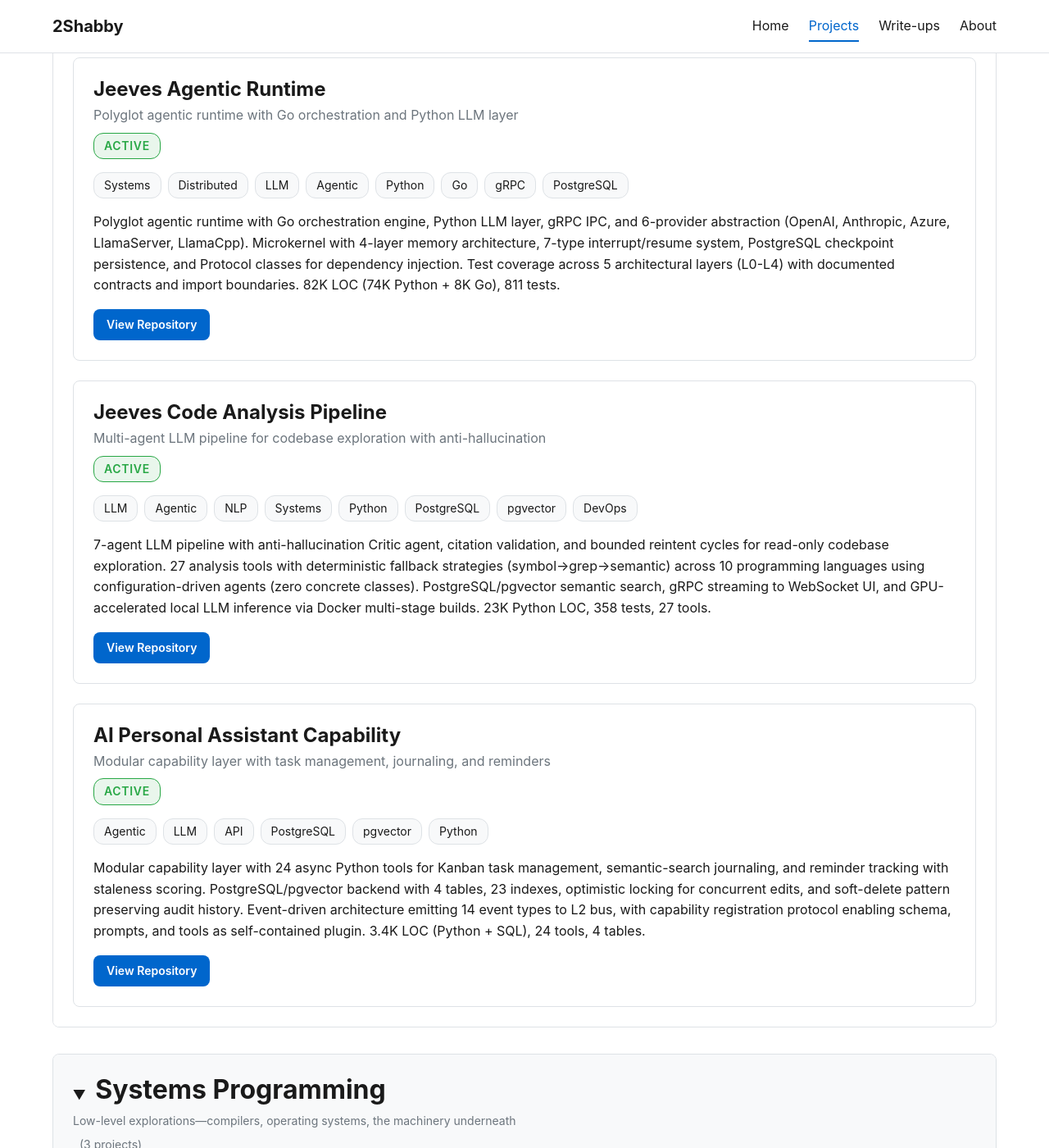
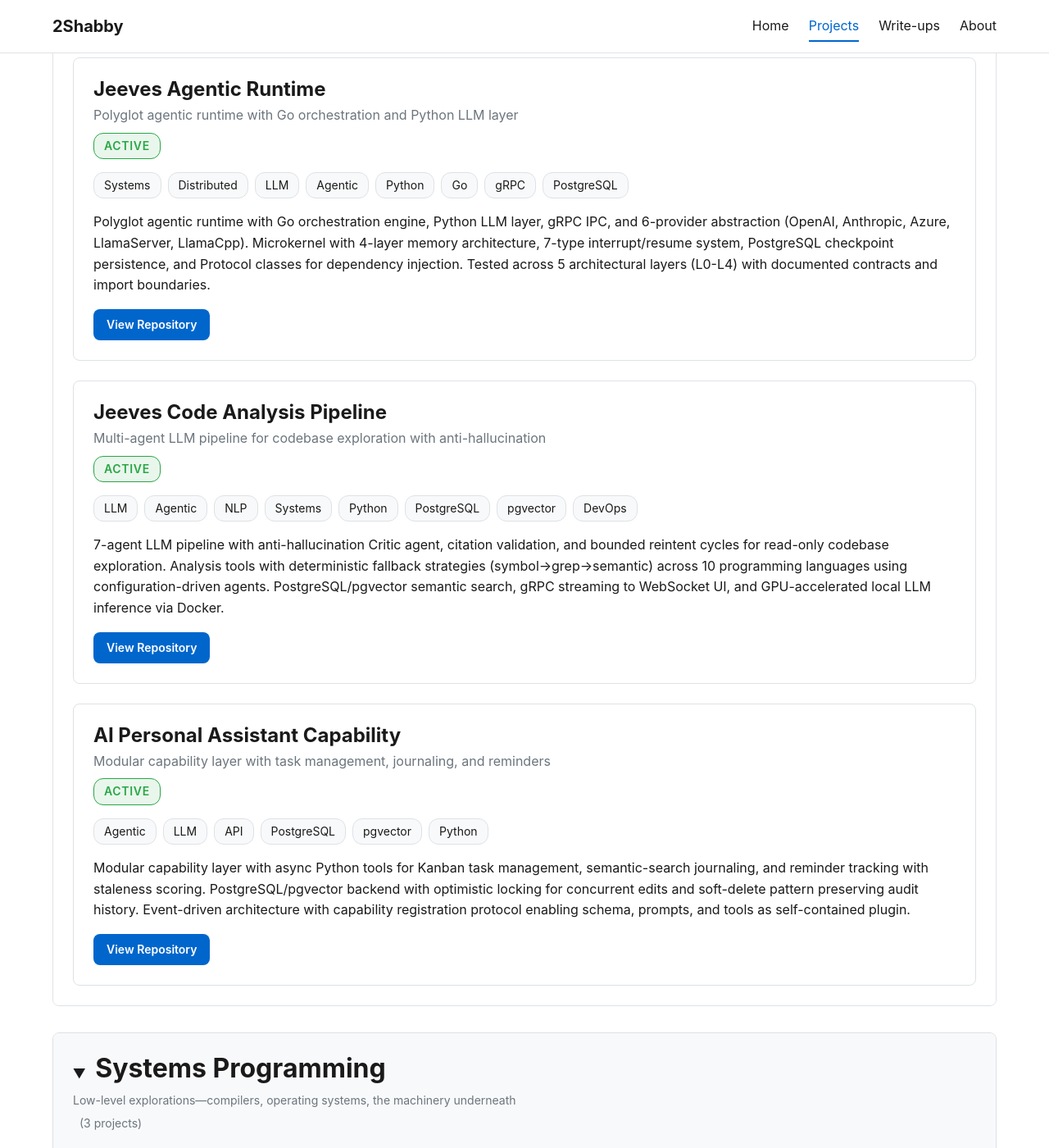
Before and after one commit to 2Shabby/2shabby.github.io, a Jekyll site: the page built from pages/projects.md, in a window 1280 px wide and 1400 px high, scrolled down 372 px. Shown: the whole window at 82% size. Built offline with Jekyll 4.4.1, drawn with Linux system fonts in a browser that asks for light colours; some of the changed text lies outside the part shown.

Commit message:
tone: Remove LOC and metric posturing from project summaries
Metrics don't convey meaning - let the work speak for itself.

```diff
--- a/_data/projects.yml
+++ b/_data/projects.yml
@@ -22,7 +22,7 @@ categories:
           - gRPC
           - PostgreSQL
         repo_url: "https://github.com/2Shabby/jeeves"
-        summary: "Polyglot agentic runtime with Go orchestration engine, Python LLM layer, gRPC IPC, and 6-provider abstraction (OpenAI, Anthropic, Azure, LlamaServer, LlamaCpp). Microkernel with 4-layer memory architecture, 7-type interrupt/resume system, PostgreSQL checkpoint persistence, and Protocol classes for dependency injection. Test coverage across 5 architectural layers (L0-L4) with documented contracts and import boundaries. 82K LOC (74K Python + 8K Go), 811 tests."
+        summary: "Polyglot agentic runtime with Go orchestration engine, Python LLM layer, gRPC IPC, and 6-provider abstraction (OpenAI, Anthropic, Azure, LlamaServer, LlamaCpp). Microkernel with 4-layer memory architecture, 7-type interrupt/resume system, PostgreSQL checkpoint persistence, and Protocol classes for dependency injection. Tested across 5 architectural layers (L0-L4) with documented contracts and import boundaries."
 
       - slug: jeeves-code-analysis
         name: "Jeeves Code Analysis Pipeline"
@@ -38,7 +38,7 @@ categories:
           - pgvector
           - DevOps
         repo_url: "https://github.com/2Shabby/jeeves"
-        summary: "7-agent LLM pipeline with anti-hallucination Critic agent, citation validation, and bounded reintent cycles for read-only codebase exploration. 27 analysis tools with deterministic fallback strategies (symbol→grep→semantic) across 10 programming languages using configuration-driven agents (zero concrete classes). PostgreSQL/pgvector semantic search, gRPC streaming to WebSocket UI, and GPU-accelerated local LLM inference via Docker multi-stage builds. 23K Python LOC, 358 tests, 27 tools."
+        summary: "7-agent LLM pipeline with anti-hallucination Critic agent, citation validation, and bounded reintent cycles for read-only codebase exploration. Analysis tools with deterministic fallback strategies (symbol→grep→semantic) across 10 programming languages using configuration-driven agents. PostgreSQL/pgvector semantic search, gRPC streaming to WebSocket UI, and GPU-accelerated local LLM inference via Docker."
 
       - slug: jeeves-assistant
         name: "AI Personal Assistant Capability"
@@ -52,7 +52,7 @@ categories:
           - pgvector
           - Python
         repo_url: "https://github.com/2Shabby/jeeves"
-        summary: "Modular capability layer with 24 async Python tools for Kanban task management, semantic-search journaling, and reminder tracking with staleness scoring. PostgreSQL/pgvector backend with 4 tables, 23 indexes, optimistic locking for concurrent edits, and soft-delete pattern preserving audit history. Event-driven architecture emitting 14 event types to L2 bus, with capability registration protocol enabling schema, prompts, and tools as self-contained plugin. 3.4K LOC (Python + SQL), 24 tools, 4 tables."
+        summary: "Modular capability layer with async Python tools for Kanban task management, semantic-search journaling, and reminder tracking with staleness scoring. PostgreSQL/pgvector backend with optimistic locking for concurrent edits and soft-delete pattern preserving audit history. Event-driven architecture with capability registration protocol enabling schema, prompts, and tools as self-contained plugin."
 
   # Systems Programming
   - key: systems-programming
@@ -117,7 +117,7 @@ categories:
           - Kubernetes
           - ONNX
         repo_url: "https://github.com/2Shabby/voice-gateway"
-        summary: "Real-time voice pipeline with lock-free SPSC ring buffers and multi-threaded ALSA I/O for 48kHz audio on ARM edge devices (Radxa Rock 5). 4-model ML stack: Silero VAD, DTW-based wake word detection (3-sample enrollment), faster-whisper STT, Kokoro ONNX TTS, with optional RK3588 NPU acceleration. Deployed via Kubernetes with file-based health probes and privileged container access to /dev/snd. 1.4K Python LOC, 4 models, 8 classes."
+        summary: "Real-time voice pipeline with lock-free SPSC ring buffers and multi-threaded ALSA I/O for 48kHz audio on ARM edge devices (Radxa Rock 5). ML stack: Silero VAD, DTW-based wake word detection, faster-whisper STT, Kokoro ONNX TTS, with optional RK3588 NPU acceleration. Deployed via Kubernetes with file-based health probes."
 
       - slug: campus-energy
         name: "Campus Energy Monitoring"
@@ -132,7 +132,7 @@ categories:
           - FreeRTOS
           - Hardware
         repo_url: "https://github.com/2Shabby/campus-energy-monitoring"
-        summary: "ESP32-based IoT system interfacing with 5 industrial power meters via Modbus RTU, using FreeRTOS task queues for non-blocking serial I/O and CRC16 validation. Django-Celery dashboard aggregating 12 sensor streams via OneM2M REST API, with 9 FusionCharts visualizations including temperature-energy correlation scatter plots. SI7021 temperature/humidity sensors with hourly data ingestion and 24-hour retention cleanup. 1.8K LOC (Python + C++), 5 meters, 9 charts."
+        summary: "ESP32-based IoT system interfacing with industrial power meters via Modbus RTU, using FreeRTOS task queues for non-blocking serial I/O and CRC16 validation. Django-Celery dashboard aggregating sensor streams via OneM2M REST API, with visualizations including temperature-energy correlation scatter plots. SI7021 temperature/humidity sensors with hourly data ingestion."
 
   # Machine Learning & Quantum Computing
   - key: ml-quantum
@@ -152,7 +152,7 @@ categories:
           - VAE
           - PyTorch
         repo_url: "https://github.com/2Shabby/Quantum-State-Generation"
-        summary: "8 physics-constrained GAN/VAE architectures generating valid 4×4 quantum density matrices using LDL and Cholesky decomposition for structural PSD guarantee. 100% accuracy on Werner-like teleportation classification across 54 experiments with 12-component physics-informed loss function (PSD, trace, c-bounds, diversity). Batch-optimized quantum operations with 10-100× speedup over QuTiP using vectorized PyTorch Kronecker products for Bloch vector extraction. 5.7K Python LOC, 89 tests, 8 generators."
+        summary: "Physics-constrained GAN/VAE architectures generating valid 4×4 quantum density matrices using LDL and Cholesky decomposition for structural PSD guarantee. Physics-informed loss function covering PSD, trace, c-bounds, and diversity constraints. Batch-optimized quantum operations using vectorized PyTorch Kronecker products for Bloch vector extraction."
 
       - slug: quantum-witness-ml
         name: "Quantum Distillability Witness Learner"
@@ -167,7 +167,7 @@ categories:
           - SVM
           - PyTorch
         repo_url: "https://github.com/2Shabby/Quantum-Witness-Learner"
-        summary: "ML pipeline certifying 3-qubit distillability using SVM and Transformer classifiers, 85-100% accuracy on GHZ, W, cluster, and Werner states. 36D restricted Pauli features match 63D full tomography (p=0.15) while reducing measurement settings by 5×, with interpretable witness operators W = Σw_k P_k. NPT/PPT/DPS Level 2 oracle hierarchy with partial transpose across all bipartitions and CVXPY SDP-based symmetric extension testing. 10.8K Python LOC, 99 tests."
+        summary: "ML pipeline certifying 3-qubit distillability using SVM and Transformer classifiers on GHZ, W, cluster, and Werner states. Restricted Pauli features match full tomography while reducing measurement settings, with interpretable witness operators. NPT/PPT/DPS Level 2 oracle hierarchy with partial transpose across all bipartitions and CVXPY SDP-based symmetric extension testing."
 
       - slug: image-style-transfer
         name: "Image Style Transfer"
@@ -209,7 +209,7 @@ categories:
           - IPFS
           - Healthcare
         repo_url: "https://github.com/2Shabby/Blockchain-based-EHR"
-        summary: "Ethereum smart contract with 3-tier role-based access control and dual-signature update protocol requiring both doctor and patient consent for record modifications. React/Web3.js frontend with MetaMask integration for 5 user workflows: record creation, viewing, sharing, updating, and role assignment. Hybrid storage using IPFS for medical files and on-chain hash storage for integrity verification. 805 LOC (Solidity + React), 9 functions, 3 roles."
+        summary: "Ethereum smart contract with role-based access control and dual-signature update protocol requiring both doctor and patient consent for record modifications. React/Web3.js frontend with MetaMask integration for record creation, viewing, sharing, updating, and role assignment. Hybrid storage using IPFS for medical files and on-chain hash storage for integrity verification."
 
       - slug: virtual-labs
         name: "Virtual Labs"
```
